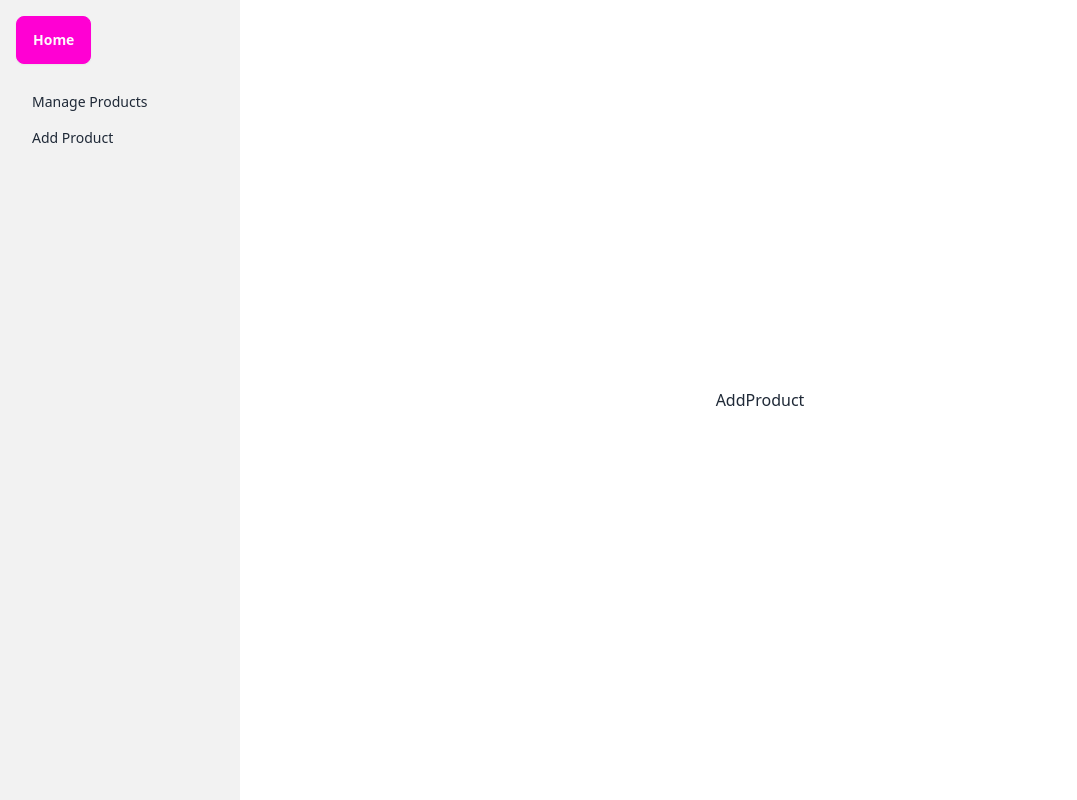
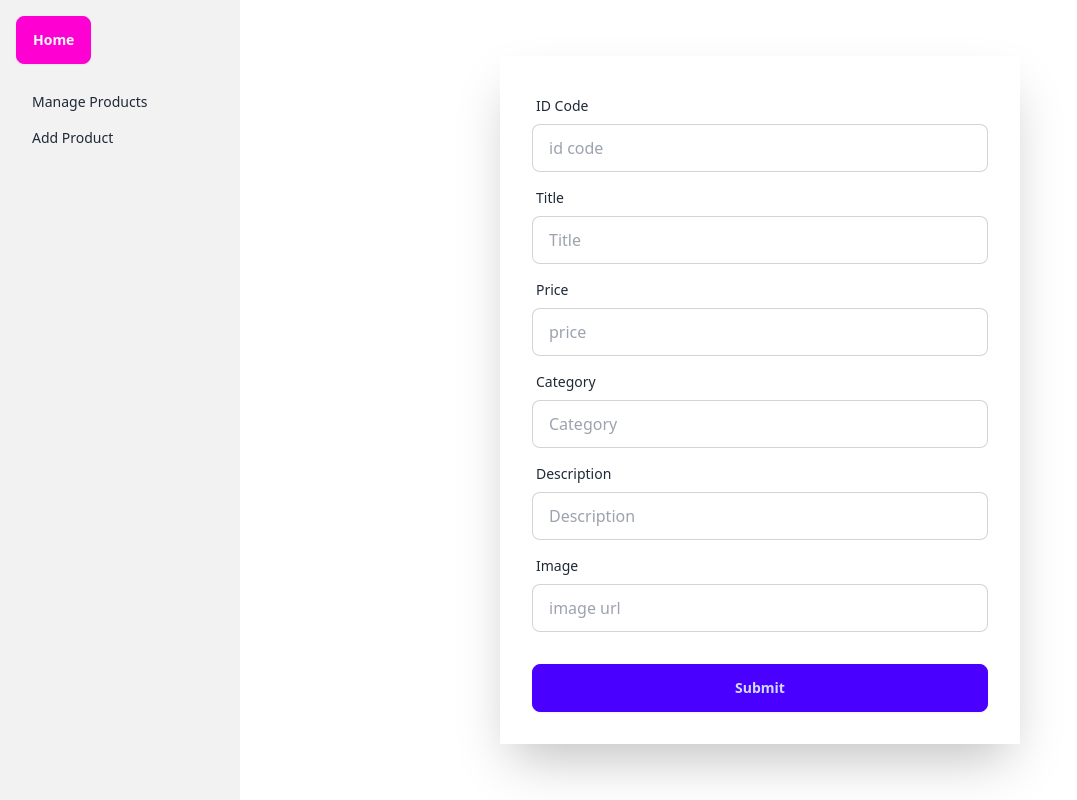
Before and after one commit to apufouzder/practice-task, a React (Vite) app: page /dashboard/addProduct in a window 1280 px wide. Shown: the whole page, without its empty margins (0-1077 px from the left). Built offline with nearby package versions, Linux system fonts and the light colour scheme; no server answers; sample sign-in values are in the browser's storage.

Commit message:
Product Added

```diff
--- a/db.json
+++ b/db.json
@@ -71,6 +71,14 @@
       "description": "Robot vacuum cleaner with smart navigation and powerful suction.",
       "image": "https://images.pexels.com/photos/9789940/pexels-photo-9789940.jpeg?auto=compress&cs=tinysrgb&w=1260&h=750&dpr=1",
       "category": "Home Appliances"
+    },
+    {
+      "id": "11",
+      "title": "Rerum officia iure sri",
+      "price": 278,
+      "category": "Mollitia",
+      "description": "Provident cupiditate voluptatem et in. Quaerat fugiat ut assumenda excepturi exercitationem quasi. In deleniti eaque aut repudiandae et a id nisi. Provident cupiditate voluptatem et in. Quaerat fugiat ut assumenda excepturi exercitationem quasi. In deleniti eaque aut repudiandae et a id nisi.",
+      "image": "https://images.pexels.com/photos/598917/pexels-photo-598917.jpeg?auto=compress&cs=tinysrgb&w=1260&h=750&dpr=1"
     }
   ]
 }
--- a/package.json
+++ b/package.json
@@ -10,6 +10,7 @@
     "preview": "vite preview"
   },
   "dependencies": {
+    "axios": "^1.7.2",
     "firebase": "^10.12.1",
     "json-server": "^1.0.0-beta.0",
     "react": "^18.2.0",
--- a/src/components/Dashboard/Card.jsx
+++ b/src/components/Dashboard/Card.jsx
@@ -10,8 +10,7 @@ const Card = ({ product, onDelete }) => {
             method: 'DELETE',
         })
             .then(res => res.json())
-            .then(data => {
-                console.log(data);
+            .then(() => {
                 onDelete(id);
         })
     }
--- a/src/pages/Dashboard/AddProduct.jsx
+++ b/src/pages/Dashboard/AddProduct.jsx
@@ -1,9 +1,69 @@
+import axios from "axios";
 
 const AddProduct = () => {
+
+    const handleSubmit = async (e) => {
+        e.preventDefault();
+        const form = e.target;
+
+        const id = form.id.value;
+        const title = form.title.value;
+        const price = +form.price.value;
+        const category = form.category.value;
+        const description = form.description.value;
+        const image = form.image.value;
+        const pData = { id, title, price, category, description, image };
+
+        const postData = await axios.post("http://localhost:3000/products", pData);
+
+        console.log(postData);
+    }
     return (
-        <div>
-            AddProduct
-        </div>
+        <>
+            <div className="shrink-0 w-1/2 shadow-2xl bg-base-100">
+                <form onSubmit={handleSubmit} className="card-body">
+                    <div className="form-control">
+                        <label className="label">
+                            <span className="label-text">ID Code</span>
+                        </label>
+                        <input type="number" name="id" placeholder="id code" className="input input-bordered" required />
+                    </div>
+                    <div className="form-control">
+                        <label className="label">
+                            <span className="label-text">Title</span>
+                        </label>
+                        <input type="text" name="title" placeholder="Title" className="input input-bordered" required />
+                    </div>
+                    <div className="form-control">
+                        <label className="label">
+                            <span className="label-text">Price</span>
+                        </label>
+                        <input type="number" name="price" placeholder="price" className="input input-bordered" required />
+                    </div>
+                    <div className="form-control">
+                        <label className="label">
+                            <span className="label-text">Category</span>
+                        </label>
+                        <input type="text" name="category" placeholder="Category" className="input input-bordered" required />
+                    </div>
+                    <div className="form-control">
+                        <label className="label">
+                            <span className="label-text">Description</span>
+                        </label>
+                        <input type="text" name="description" placeholder="Description" className="input input-bordered" required />
+                    </div>
+                    <div className="form-control">
+                        <label className="label">
+                            <span className="label-text">Image</span>
+                        </label>
+                        <input type="text" name="image" placeholder="image url" className="input input-bordered" required />
+                    </div>
+                    <div className="form-control mt-6">
+                        <button type="submit" className="btn btn-primary">Submit</button>
+                    </div>
+                </form>
+            </div>
+        </>
     );
 };
 
```
Also changed, not shown: 1 other file (tests, documents, lock files or other folders).
